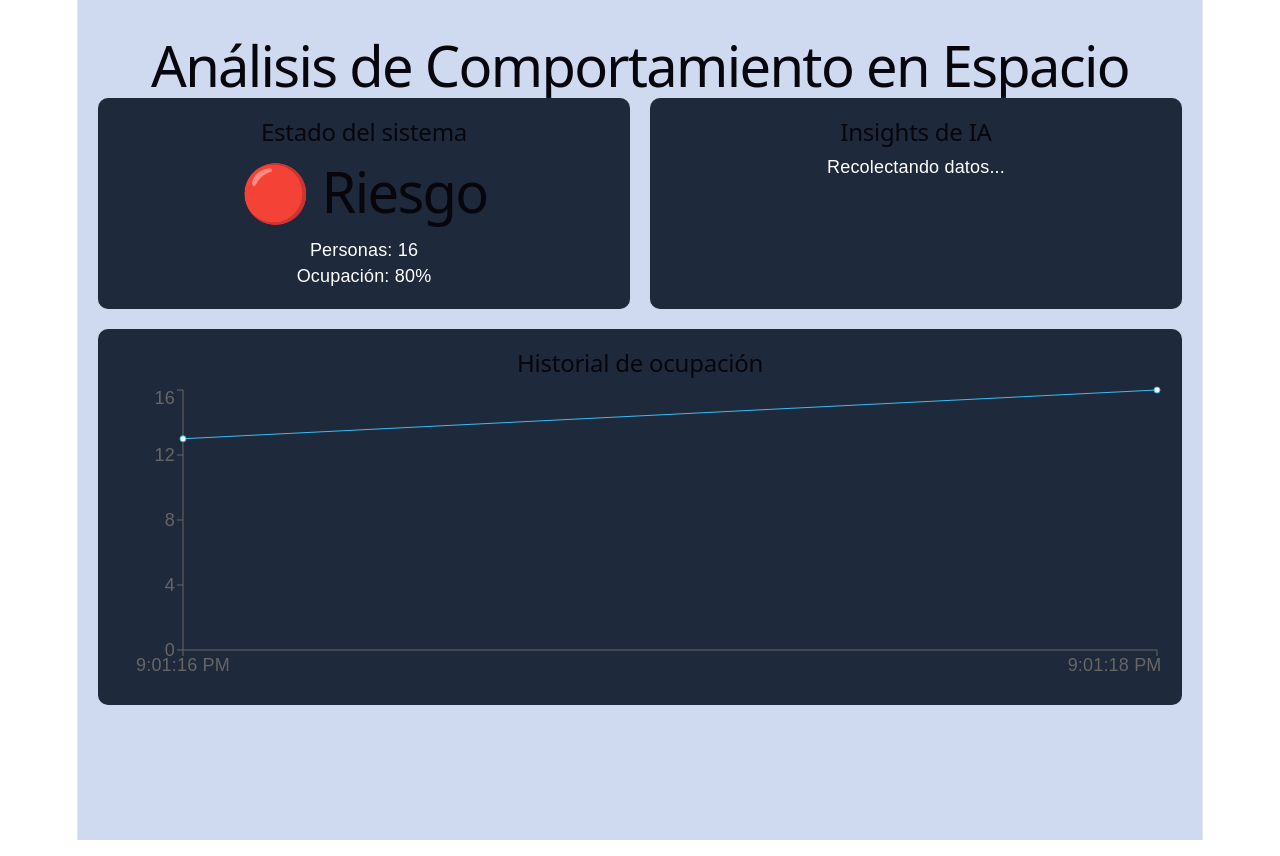
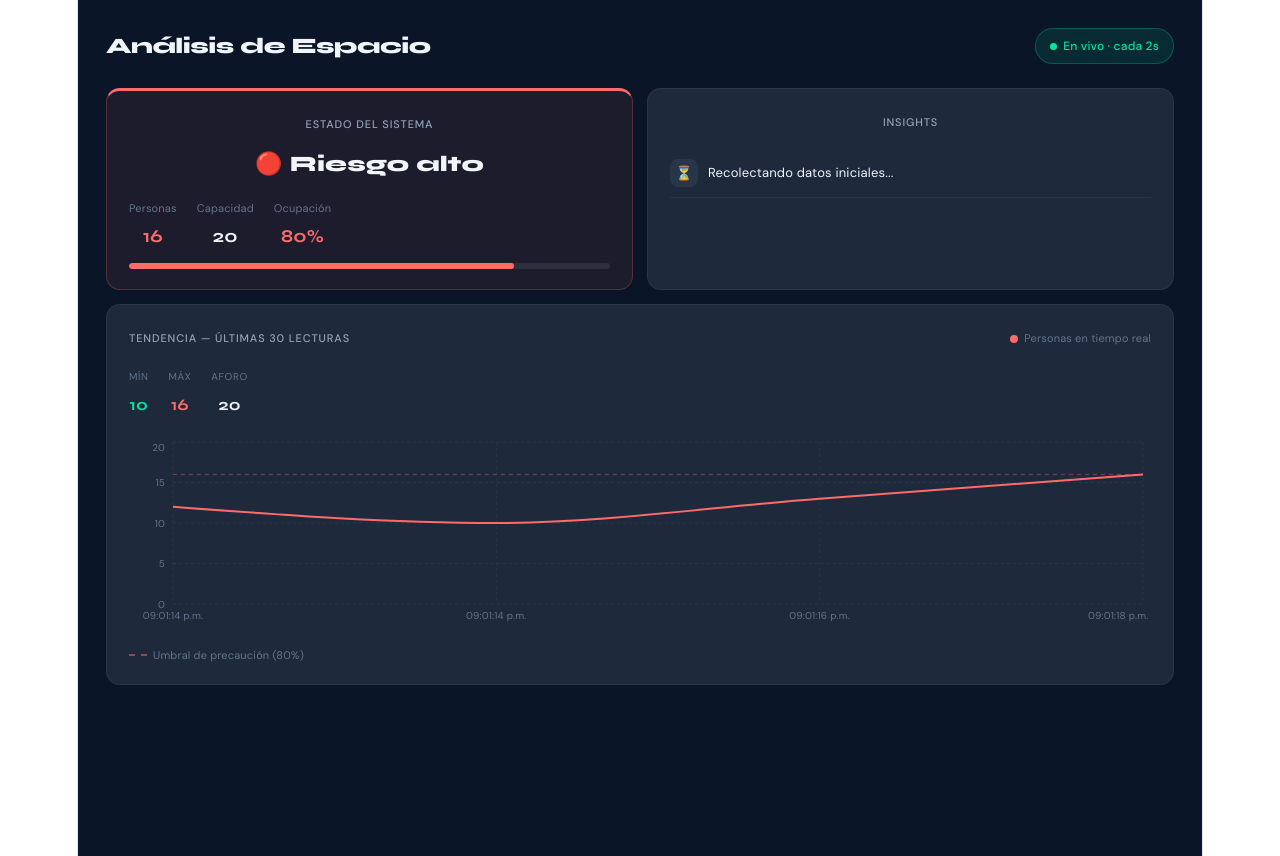
Before and after one commit to Francisco-Huerta-Trujillo/Sensor-de-Personas, a React (Vite) app in the folder dashboard/: page / in a window 1280 px wide. Built offline with nearby package versions, Linux system fonts and the light colour scheme.

Commit message:
feat: mejorar panel de análisis con nuevos componentes y estilos

```diff
--- a/dashboard/index.html
+++ b/dashboard/index.html
@@ -2,9 +2,9 @@
 <html lang="en">
   <head>
     <meta charset="UTF-8" />
-    <link rel="icon" type="image/svg+xml" href="/favicon.svg" />
+    <link href="https://fonts.googleapis.com/css2?family=Syne:wght@400;700;800&family=DM+Sans:wght@300;400;500&display=swap" rel="stylesheet" />
     <meta name="viewport" content="width=device-width, initial-scale=1.0" />
-    <title>dashboard</title>
+    <title>Panel de Analisis</title>
   </head>
   <body>
     <div id="root"></div>
--- a/dashboard/src/App.jsx
+++ b/dashboard/src/App.jsx
@@ -21,46 +21,89 @@ function App() {
     setData(prev => [
       ...prev,
       {
-        time: new Date().toLocaleTimeString(),
+        time: new Date().toLocaleTimeString("es-MX", {
+          hour: "2-digit",
+          minute: "2-digit",
+          second: "2-digit"
+        }),
         personas: json.people_count
       }
     ].slice(-30));
   };
 
   useEffect(() => {
+    fetchData();
     const interval = setInterval(fetchData, 2000);
     return () => clearInterval(interval);
   }, []);
 
   return (
     <div style={styles.container}>
-      <h1 style={styles.title}>Análisis de Comportamiento en Espacio</h1>
+      <div style={styles.header}>
+        <h1 style={styles.title}>Análisis de Espacio</h1>
+        <div style={styles.liveBadge}>
+          <div style={styles.liveDot} />
+          En vivo · cada 2s
+        </div>
+      </div>
 
-      <div style={styles.grid}>
+      <div style={styles.topGrid}>
         <StatusCard current={current} capacidad={capacidad} />
         <InsightsPanel data={data} capacidad={capacidad} />
-        <ChartPanel data={data} />
       </div>
+
+      <ChartPanel data={data} capacidad={capacidad} />
     </div>
   );
 }
 
 const styles = {
   container: {
-    background: "#cfd9f0",
-    color: "white",
+    background: "#0a1628",
+    color: "#f1f5f9",
     minHeight: "100vh",
-    padding: "20px",
-    fontFamily: "sans-serif"
+    padding: "28px",
+    fontFamily: "'DM Sans', sans-serif",
+  },
+  header: {
+    display: "flex",
+    alignItems: "center",
+    justifyContent: "space-between",
+    marginBottom: "24px",
   },
   title: {
-    marginBottom: "20px"
+    fontFamily: "'Syne', sans-serif",
+    fontSize: "22px",
+    fontWeight: 800,
+    letterSpacing: "-0.5px",
+    color: "#f1f5f9",
+    margin: 0,
   },
-  grid: {
+  liveBadge: {
+    display: "flex",
+    alignItems: "center",
+    gap: "6px",
+    fontSize: "12px",
+    fontWeight: 500,
+    color: "#00e5a0",
+    background: "rgba(0,229,160,0.1)",
+    border: "1px solid rgba(0,229,160,0.25)",
+    padding: "4px 14px",
+    borderRadius: "99px",
+  },
+  liveDot: {
+    width: "7px",
+    height: "7px",
+    borderRadius: "50%",
+    background: "#00e5a0",
+    animation: "pulse 1.4s ease-in-out infinite",
+  },
+  topGrid: {
     display: "grid",
     gridTemplateColumns: "1fr 1fr",
-    gap: "20px"
-  }
+    gap: "14px",
+    marginBottom: "14px",
+  },
 };
 
 export default App;
--- a/dashboard/src/components/ChartPanel.jsx
+++ b/dashboard/src/components/ChartPanel.jsx
@@ -1,29 +1,189 @@
+import React, { useEffect, useRef } from "react";
 import {
-  LineChart, Line, XAxis, YAxis, Tooltip, ResponsiveContainer
+  LineChart, Line, XAxis, YAxis, Tooltip,
+  ResponsiveContainer, ReferenceLine, CartesianGrid
 } from "recharts";
 
-function ChartPanel({ data }) {
+function ChartPanel({ data, capacidad }) {
+  const getColor = (ocu) => {
+    if (ocu < 0.5) return "#00e5a0";
+    if (ocu < 0.8) return "#fbbf24";
+    return "#ff6b6b";
+  };
+
+  const last = data.length > 0 ? data[data.length - 1].personas : 0;
+  const lineColor = getColor(last / capacidad);
+
+  const recent = data.slice(-20);
+  const maxVal = recent.length > 0 ? Math.max(...recent.map(d => d.personas)) : 0;
+  const minVal = recent.length > 0 ? Math.min(...recent.map(d => d.personas)) : 0;
+
+  const CustomTooltip = ({ active, payload, label }) => {
+    if (active && payload && payload.length) {
+      return (
+        <div style={styles.tooltip}>
+          <div style={styles.tooltipTime}>{label}</div>
+          <div style={{ ...styles.tooltipVal, color: lineColor }}>
+            {payload[0].value} personas
+          </div>
+        </div>
+      );
+    }
+    return null;
+  };
+
   return (
     <div style={card}>
-      <h2>Historial de ocupación</h2>
+      <div style={styles.header}>
+        <div style={styles.label}>Tendencia — últimas 30 lecturas</div>
+        <div style={styles.legend}>
+          <span style={{ ...styles.legendDot, background: lineColor }} />
+          <span style={styles.legendText}>Personas en tiempo real</span>
+        </div>
+      </div>
 
-      <ResponsiveContainer width="100%" height={300}>
-        <LineChart data={data}>
-          <XAxis dataKey="time" />
-          <YAxis />
-          <Tooltip />
-          <Line type="monotone" dataKey="personas" stroke="#38bdf8" />
+      <div style={styles.miniStats}>
+        <div style={styles.miniStat}>
+          <span style={styles.miniLabel}>Mín</span>
+          <span style={{ ...styles.miniVal, color: "#00e5a0" }}>{minVal}</span>
+        </div>
+        <div style={styles.miniStat}>
+          <span style={styles.miniLabel}>Máx</span>
+          <span style={{ ...styles.miniVal, color: "#ff6b6b" }}>{maxVal}</span>
+        </div>
+        <div style={styles.miniStat}>
+          <span style={styles.miniLabel}>Aforo</span>
+          <span style={styles.miniVal}>{capacidad}</span>
+        </div>
+      </div>
+
+      <ResponsiveContainer width="100%" height={200}>
+        <LineChart data={data} margin={{ top: 8, right: 8, bottom: 0, left: -16 }}>
+          <CartesianGrid strokeDasharray="3 3" stroke="rgba(255,255,255,0.05)" />
+          <XAxis
+            dataKey="time"
+            tick={{ fill: "#64748b", fontSize: 10 }}
+            tickLine={false}
+            axisLine={false}
+            interval="preserveStartEnd"
+          />
+          <YAxis
+            domain={[0, capacidad]}
+            tick={{ fill: "#64748b", fontSize: 10 }}
+            tickLine={false}
+            axisLine={false}
+          />
+          <Tooltip content={<CustomTooltip />} />
+          <ReferenceLine
+            y={capacidad * 0.8}
+            stroke="#ff6b6b"
+            strokeDasharray="4 4"
+            strokeOpacity={0.4}
+          />
+          <Line
+            type="monotone"
+            dataKey="personas"
+            stroke={lineColor}
+            strokeWidth={2}
+            dot={false}
+            isAnimationActive={false}
+          />
         </LineChart>
       </ResponsiveContainer>
+
+      <div style={styles.refNote}>
+        <span style={styles.refDash} /> Umbral de precaución (80%)
+      </div>
     </div>
   );
 }
 
 const card = {
   background: "#1e293b",
-  padding: "20px",
-  borderRadius: "10px",
-  gridColumn: "span 2"
+  padding: "20px 22px 16px",
+  borderRadius: "14px",
+  border: "1px solid rgba(255,255,255,0.06)",
+};
+
+const styles = {
+  header: {
+    display: "flex",
+    alignItems: "center",
+    justifyContent: "space-between",
+    marginBottom: "12px",
+  },
+  label: {
+    fontSize: "11px",
+    fontWeight: 500,
+    letterSpacing: "0.08em",
+    textTransform: "uppercase",
+    color: "#94a3b8",
+  },
+  legend: {
+    display: "flex",
+    alignItems: "center",
+    gap: "6px",
+  },
+  legendDot: {
+    width: "8px",
+    height: "8px",
+    borderRadius: "50%",
+    display: "inline-block",
+  },
+  legendText: {
+    fontSize: "11px",
+    color: "#64748b",
+  },
+  miniStats: {
+    display: "flex",
+    gap: "20px",
+    marginBottom: "16px",
+  },
+  miniStat: {
+    display: "flex",
+    flexDirection: "column",
+    gap: "2px",
+  },
+  miniLabel: {
+    fontSize: "10px",
+    color: "#64748b",
+    textTransform: "uppercase",
+    letterSpacing: "0.06em",
+  },
+  miniVal: {
+    fontSize: "16px",
+    fontWeight: 700,
+    fontFamily: "'Syne', sans-serif",
+    color: "#f1f5f9",
+  },
+  tooltip: {
+    background: "#0f172a",
+    border: "1px solid rgba(255,255,255,0.1)",
+    borderRadius: "8px",
+    padding: "8px 12px",
+  },
+  tooltipTime: {
+    fontSize: "11px",
+    color: "#64748b",
+    marginBottom: "2px",
+  },
+  tooltipVal: {
+    fontSize: "14px",
+    fontWeight: 600,
+  },
+  refNote: {
+    display: "flex",
+    alignItems: "center",
+    gap: "6px",
+    fontSize: "11px",
+    color: "#64748b",
+    marginTop: "8px",
+  },
+  refDash: {
+    display: "inline-block",
+    width: "18px",
+    borderTop: "2px dashed rgba(255,107,107,0.5)",
+  },
 };
 
 export default ChartPanel;
--- a/dashboard/src/components/InsightsPanel.jsx
+++ b/dashboard/src/components/InsightsPanel.jsx
@@ -1,36 +1,44 @@
+import React from "react";
+
 function InsightsPanel({ data, capacidad }) {
-
   const getInsights = () => {
-    if (data.length < 5) return ["Recolectando datos..."];
+    if (data.length < 5) {
+      return [{ icon: "⏳", color: "rgba(148,163,184,0.1)", text: "Recolectando datos iniciales..." }];
+    }
 
     const last = data[data.length - 1].personas;
     const prev = data[data.length - 5].personas;
     const delta = last - prev;
-
     const avg = data.reduce((a, b) => a + b.personas, 0) / data.length;
 
     let insights = [];
 
-    if (delta > 5) insights.push(" Aumento rápido (posible acumulación)");
-    if (delta < -5) insights.push(" Disminución rápida (flujo de salida)");
-
+    if (delta > 5)
+      insights.push({ icon: "📈", color: "rgba(255,107,107,0.15)", text: "Aumento rápido detectado — posible acumulación" });
+    if (delta < -5)
+      insights.push({ icon: "📉", color: "rgba(0,229,160,0.12)", text: "Flujo de salida notable en los últimos segmentos" });
     if (last > avg * 1.5)
-      insights.push("Comportamiento anómalo detectado");
-
+      insights.push({ icon: "⚠️", color: "rgba(251,191,36,0.15)", text: "Comportamiento anómalo — muy por encima del promedio" });
     if (last > capacidad * 0.8)
-      insights.push("Zona cerca de saturación");
-
+      insights.push({ icon: "🚨", color: "rgba(255,107,107,0.15)", text: "Zona de saturación — aforo casi al límite" });
     if (insights.length === 0)
-      insights.push("Comportamiento normal");
+      insights.push({ icon: "✅", color: "rgba(0,229,160,0.12)", text: "Todo normal — sin anomalías detectadas" });
 
     return insights;
   };
 
+  const insights = getInsights();
+
   return (
     <div style={card}>
-      <h2>Insights de IA</h2>
-      {getInsights().map((i, idx) => (
-        <p key={idx}>{i}</p>
+      <div style={styles.label}>Insights</div>
+      {insights.map((item, idx) => (
+        <div key={idx} style={styles.item}>
+          <div style={{ ...styles.iconBox, background: item.color }}>
+            {item.icon}
+          </div>
+          <span style={styles.text}>{item.text}</span>
+        </div>
       ))}
     </div>
   );
@@ -38,8 +46,43 @@ function InsightsPanel({ data, capacidad }) {
 
 const card = {
   background: "#1e293b",
-  padding: "20px",
-  borderRadius: "10px"
+  padding: "20px 22px",
+  borderRadius: "14px",
+  border: "1px solid rgba(255,255,255,0.06)",
+};
+
+const styles = {
+  label: {
+    fontSize: "11px",
+    fontWeight: 500,
+    letterSpacing: "0.08em",
+    textTransform: "uppercase",
+    color: "#94a3b8",
+    marginBottom: "14px",
+  },
+  item: {
+    display: "flex",
+    alignItems: "flex-start",
+    gap: "10px",
+    padding: "10px 0",
+    borderBottom: "1px solid rgba(255,255,255,0.05)",
+  },
+  iconBox: {
+    width: "28px",
+    height: "28px",
+    borderRadius: "8px",
+    display: "flex",
+    alignItems: "center",
+    justifyContent: "center",
+    fontSize: "14px",
+    flexShrink: 0,
+  },
+  text: {
+    fontSize: "13px",
+    color: "#f1f5f9",
+    lineHeight: 1.5,
+    marginTop: "4px",
+  },
 };
 
 export default InsightsPanel;
--- a/dashboard/src/components/StatusCard.jsx
+++ b/dashboard/src/components/StatusCard.jsx
@@ -1,25 +1,124 @@
+import React from "react";
+
 function StatusCard({ current, capacidad }) {
   const ocupacion = current / capacidad;
 
-  const estado =
-    ocupacion < 0.5 ? "🟢 Normal" :
-    ocupacion < 0.8 ? "🟡 Precaución" :
-    "🔴 Riesgo";
+  const getColor = (ocu) => {
+    if (ocu < 0.5) return "#00e5a0";
+    if (ocu < 0.8) return "#fbbf24";
+    return "#ff6b6b";
+  };
+
+  const getEstado = (ocu) => {
+    if (ocu < 0.5) return {
+      text: "🟢 Normal",
+      bg: "rgba(0,229,160,0.08)",
+      border: "rgba(0,229,160,0.25)",
+    };
+    if (ocu < 0.8) return {
+      text: "🟡 Precaución",
+      bg: "rgba(251,191,36,0.08)",
+      border: "rgba(251,191,36,0.25)",
+    };
+    return {
+      text: "🔴 Riesgo alto",
+      bg: "rgba(255,107,107,0.08)",
+      border: "rgba(255,107,107,0.25)",
+    };
+  };
+
+  const color = getColor(ocupacion);
+  const estado = getEstado(ocupacion);
+  const pct = Math.round(ocupacion * 100);
 
   return (
-    <div style={card}>
-      <h2>Estado del sistema</h2>
-      <h1>{estado}</h1>
-      <p>Personas: {current}</p>
-      <p>Ocupación: {(ocupacion * 100).toFixed(0)}%</p>
+    <div style={{ ...card, borderColor: estado.border, background: estado.bg, borderTopColor: color }}>
+      <div style={styles.label}>Estado del sistema</div>
+
+      <div style={{ ...styles.estadoText }}>{estado.text}</div>
+
+      <div style={styles.row}>
+        <div style={styles.metaBlock}>
+          <span style={styles.metaLabel}>Personas</span>
+          <span style={{ ...styles.metaValue, color }}>{current}</span>
+        </div>
+        <div style={styles.metaBlock}>
+          <span style={styles.metaLabel}>Capacidad</span>
+          <span style={styles.metaValue}>{capacidad}</span>
+        </div>
+        <div style={styles.metaBlock}>
+          <span style={styles.metaLabel}>Ocupación</span>
+          <span style={{ ...styles.metaValue, color }}>{pct}%</span>
+        </div>
+      </div>
+
+      <div style={styles.barBg}>
+        <div style={{
+          ...styles.barFill,
+          width: `${pct}%`,
+          background: color,
+        }} />
+      </div>
     </div>
   );
 }
 
 const card = {
   background: "#1e293b",
-  padding: "20px",
-  borderRadius: "10px"
+  padding: "20px 22px",
+  borderRadius: "14px",
+  border: "1px solid rgba(255,255,255,0.06)",
+  borderTop: "3px solid",
+  transition: "border-color 0.4s, background 0.4s",
+};
+
+const styles = {
+  label: {
+    fontSize: "11px",
+    fontWeight: 500,
+    letterSpacing: "0.08em",
+    textTransform: "uppercase",
+    color: "#94a3b8",
+    marginBottom: "14px",
+  },
+  estadoText: {
+    fontFamily: "'Syne', sans-serif",
+    fontSize: "22px",
+    fontWeight: 800,
+    color: "#f1f5f9",
+    marginBottom: "18px",
+  },
+  row: {
+    display: "flex",
+    gap: "20px",
+    marginBottom: "14px",
+  },
+  metaBlock: {
+    display: "flex",
+    flexDirection: "column",
+    gap: "2px",
+  },
+  metaLabel: {
+    fontSize: "11px",
+    color: "#64748b",
+  },
+  metaValue: {
+    fontSize: "18px",
+    fontWeight: 700,
+    fontFamily: "'Syne', sans-serif",
+    color: "#f1f5f9",
+  },
+  barBg: {
+    height: "6px",
+    background: "rgba(255,255,255,0.08)",
+    borderRadius: "99px",
+    overflow: "hidden",
+  },
+  barFill: {
+    height: "100%",
+    borderRadius: "99px",
+    transition: "width 0.6s cubic-bezier(0.4,0,0.2,1), background 0.4s",
+  },
 };
 
 export default StatusCard;
```
